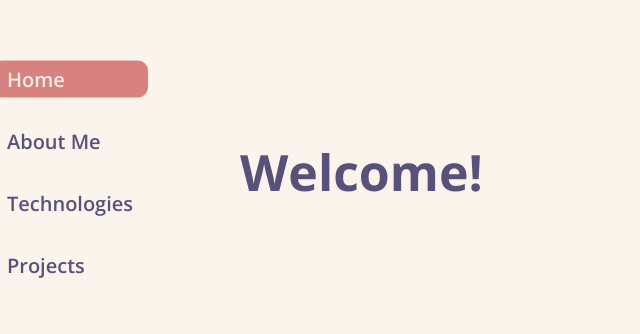
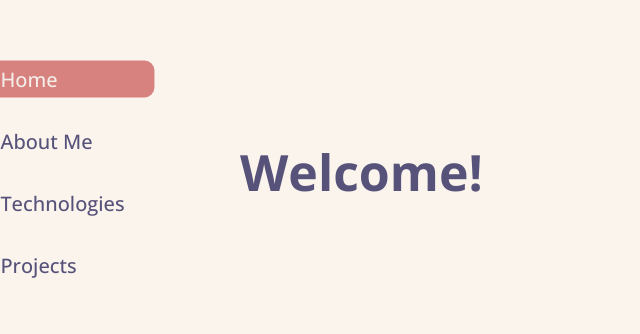
Before and after one commit to badMiguel/badMiguel, a plain HTML site: page src/index.html in a window 1280 px wide. Shown: the part 228-562 px from the top of the page, without its empty margins (0-640 px from the left). Drawn offline with nearby package versions, Linux system fonts and the light colour scheme.

Commit message:
fix nav link style

```diff
--- a/src/index.css
+++ b/src/index.css
@@ -77,8 +77,8 @@ nav {
 .nav-link {
     text-decoration: none;
     color: var(--light-font-1);
-    font-weight: 600;
-    padding: 0.5rem 1.5rem;
+    font-weight: 500;
+    padding: 0.5rem 3rem 0.5rem 1.5rem;
     border-radius: 1rem;
 }
 
```
